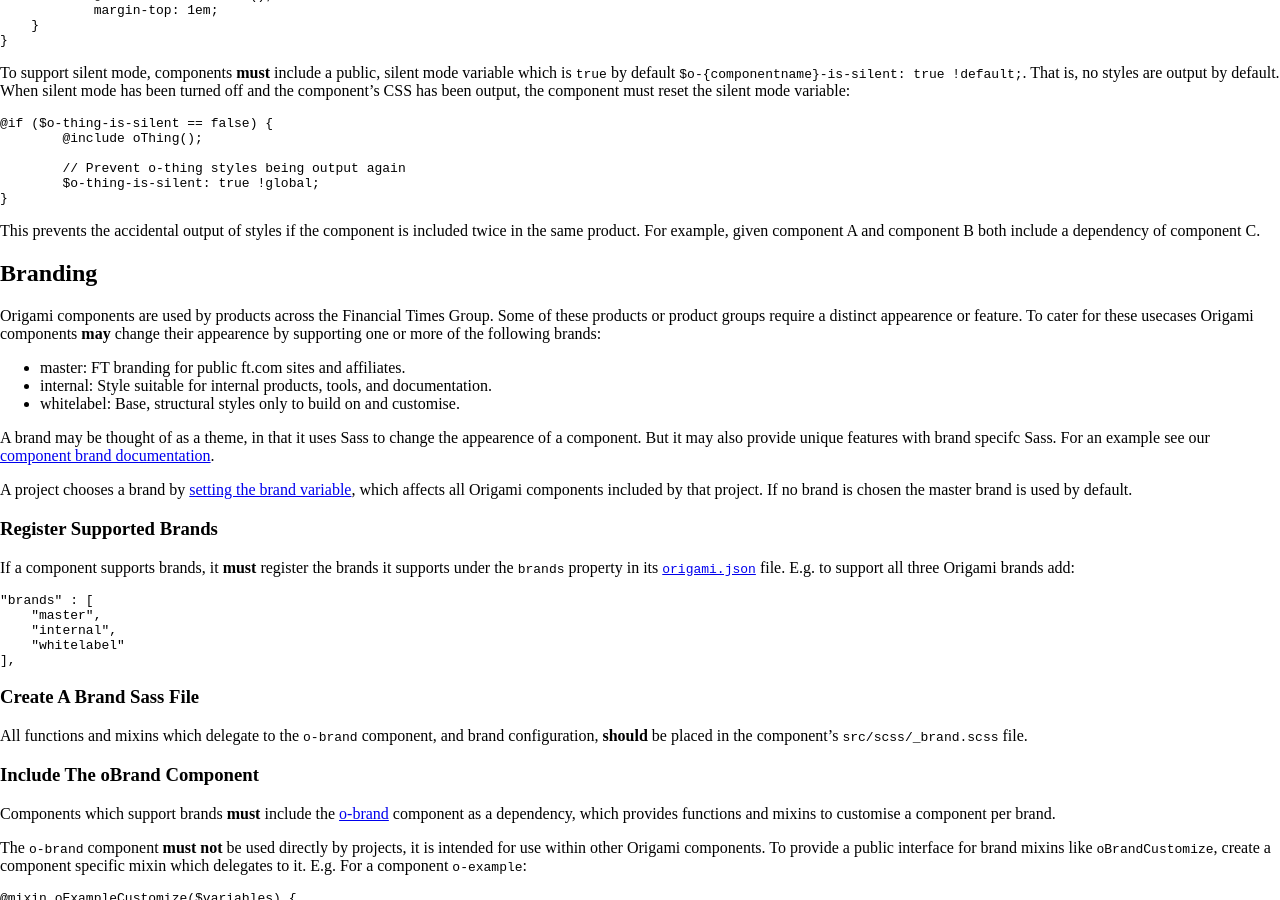
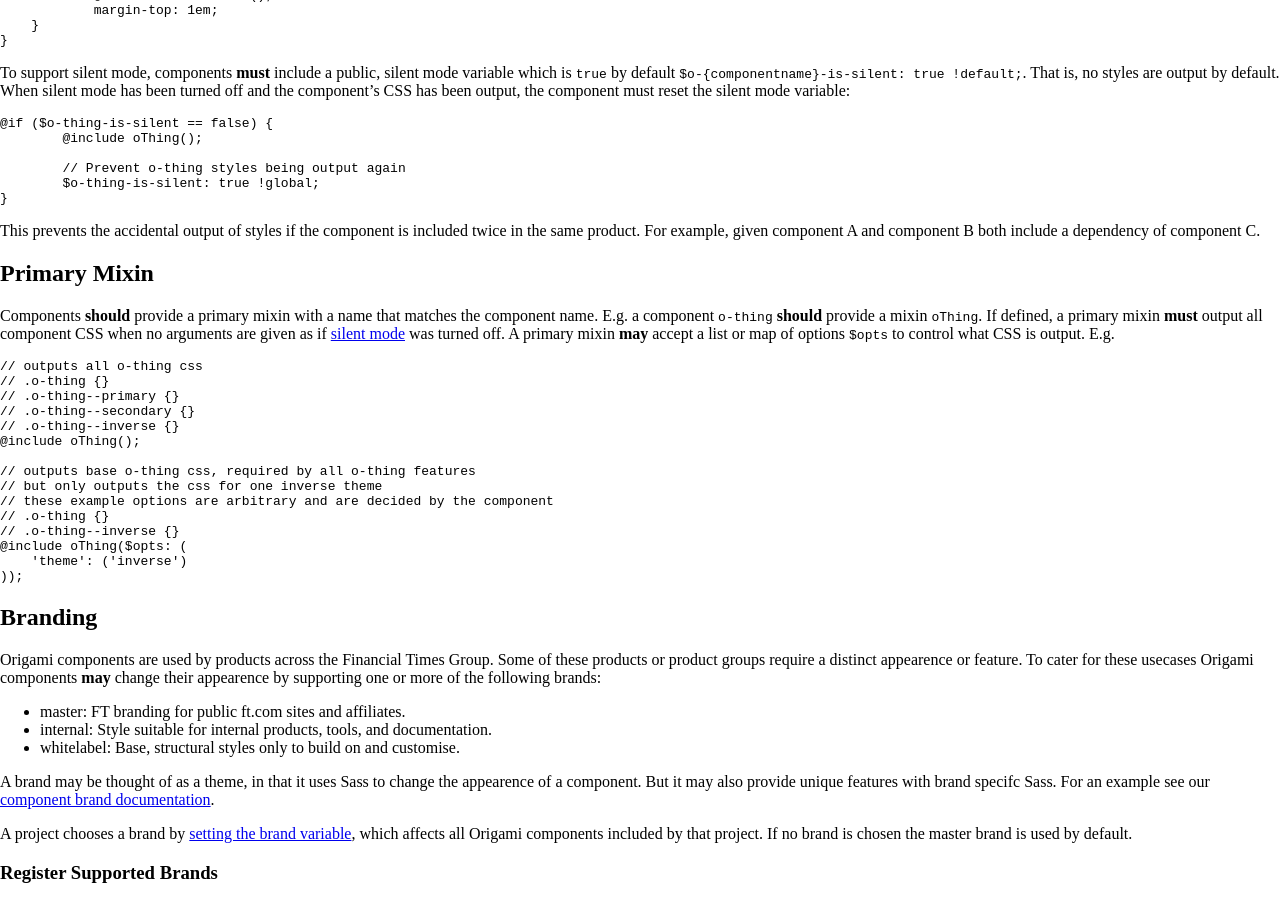
Before and after one commit to Financial-Times/origami-website, a Jekyll site: the page built from _specification-v1/sass.md, in a window 1280 px wide and 900 px high, scrolled down 2546 px. Built offline with Jekyll 4.4.1, drawn with Linux system fonts in a browser that asks for light colours; a style sheet for code colours, icons or effects is not loaded.

Commit message:
Add the primary mixin to the Sass spec.
A primary mixin is now implemented in all Origami maintained
components.

Primary mixin proposal:
https://github.com/Financial-Times/origami-proposals/issues/6

````diff
--- a/_specification-v1/sass.md
+++ b/_specification-v1/sass.md
@@ -138,6 +138,28 @@ To support silent mode, components **must** include a public, silent mode variab
 
 This prevents the accidental output of styles if the component is included twice in the same product. For example, given component A and component B both include a dependency of component C.
 
+## Primary Mixin
+
+Components **should** provide a primary mixin with a name that matches the component name. E.g. a component `o-thing` **should** provide a mixin `oThing`. If defined, a primary mixin **must** output all component CSS when no arguments are given as if [silent mode](#sass-silent-mode) was turned off. A primary mixin **may** accept a list or map of options `$opts` to control what CSS is output. E.g.
+
+```scss
+// outputs all o-thing css
+// .o-thing {}
+// .o-thing--primary {}
+// .o-thing--secondary {}
+// .o-thing--inverse {}
+@include oThing();
+
+// outputs base o-thing css, required by all o-thing features
+// but only outputs the css for one inverse theme
+// these example options are arbitrary and are decided by the component
+// .o-thing {}
+// .o-thing--inverse {}
+@include oThing($opts: (
+    'theme': ('inverse')
+));
+```
+
 ## Branding
 
 Origami components are used by products across the Financial Times Group. Some of these products or product groups require a distinct appearence or feature. To cater for these usecases Origami components **may** change their appearence by supporting one or more of the following brands:
````
